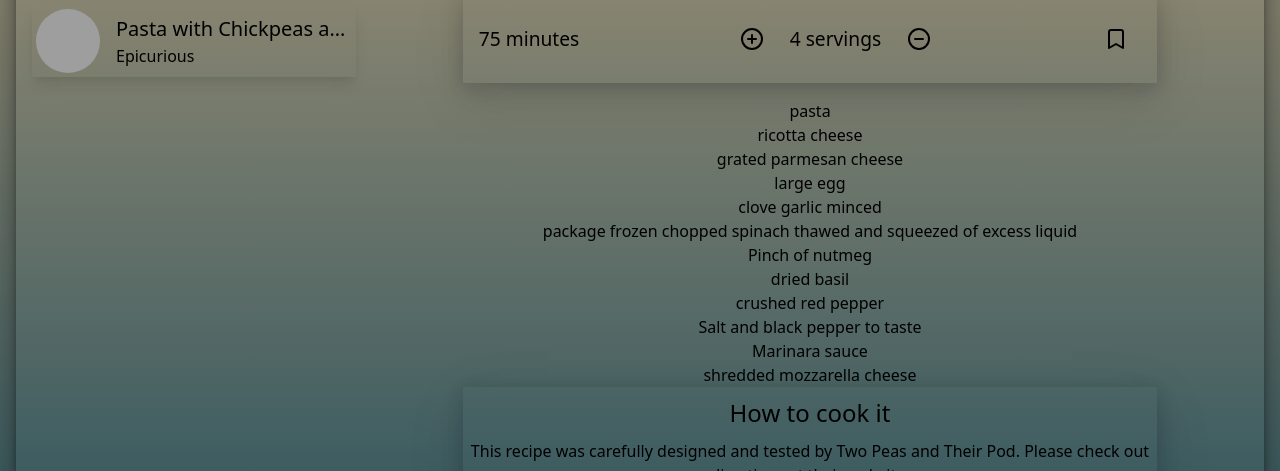
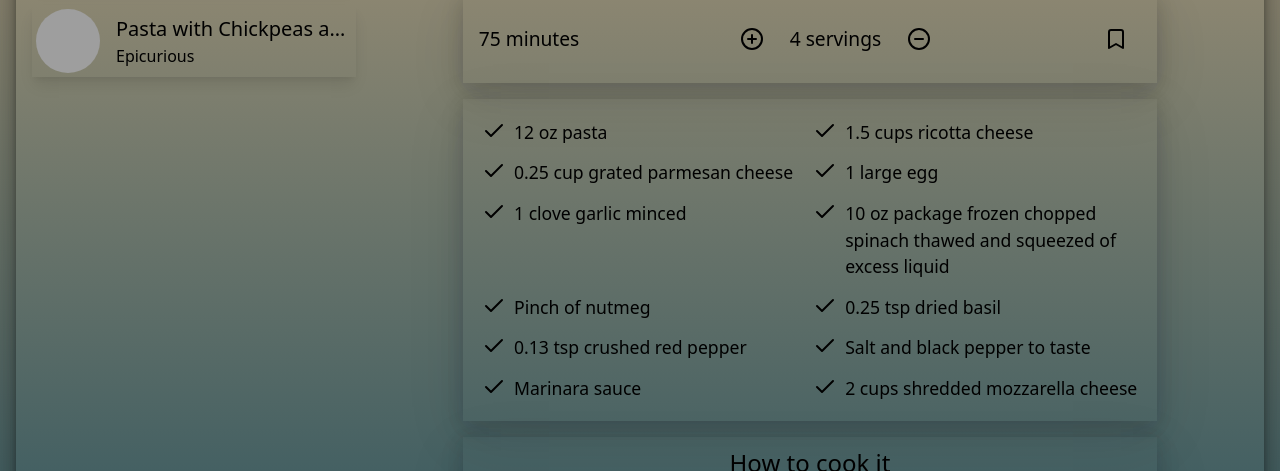
Before and after one commit to ad-dw/Forkify-reactjs, a React (Vite) app: page / in a window 1280 px wide. Shown: the part 593-1064 px from the top of the page. Built offline with nearby package versions, Linux system fonts and the light colour scheme; grey boxes are pictures that could not be loaded.

Commit message:
Adding ingredients section.

```diff
--- a/src/components/RecipeDetail/RecipeDetail.component.jsx
+++ b/src/components/RecipeDetail/RecipeDetail.component.jsx
@@ -1,6 +1,6 @@
 import "./RecipeDetail.styles.css";
 import { Pointer } from "lucide-react";
-import { CirclePlus, CircleMinus, Bookmark } from "lucide-react";
+import { CirclePlus, CircleMinus, Bookmark, Check } from "lucide-react";
 
 const recipe = {
   publisher: "Two Peas and Their Pod",
@@ -115,10 +115,16 @@ const RecipeDetail = () => {
               <Bookmark className="icon" />
             </button>
           </div>
-          <ul>
+          <ul className="ingredients-list">
             {recipe.ingredients &&
               recipe.ingredients.map((ingredient, idx) => (
-                <li key={idx}>{ingredient.description}</li>
+                <li key={idx} className="ingredient-item">
+                  <Check size={24} className="icon" />
+                  <span className="ingredient-text">
+                    {ingredient.quantity} {ingredient.unit}{" "}
+                    {ingredient.description}
+                  </span>
+                </li>
               ))}
           </ul>
           <div className="directions">
--- a/src/components/RecipeDetail/RecipeDetail.styles.css
+++ b/src/components/RecipeDetail/RecipeDetail.styles.css
@@ -90,3 +90,29 @@
   border-radius: 50em;
   border: 4px solid transparent;
 }
+
+.ingredients-list {
+  list-style: none;
+  margin-bottom: 1rem;
+  padding: 1rem;
+  display: grid;
+  grid-template-columns: 1fr 1fr;
+  row-gap: 0.5rem;
+  box-shadow: rgba(17, 17, 26, 0.1) 0px 4px 16px,
+    rgba(17, 17, 26, 0.1) 0px 8px 24px, rgba(17, 17, 26, 0.1) 0px 16px 56px;
+}
+
+.ingredient-item {
+  font-size: 1.1rem;
+  text-align: start;
+  padding: 0.2rem;
+  display: flex;
+}
+
+.icon {
+  flex-shrink: 0;
+}
+
+.ingredient-text {
+  margin-left: 0.5rem;
+}
```
